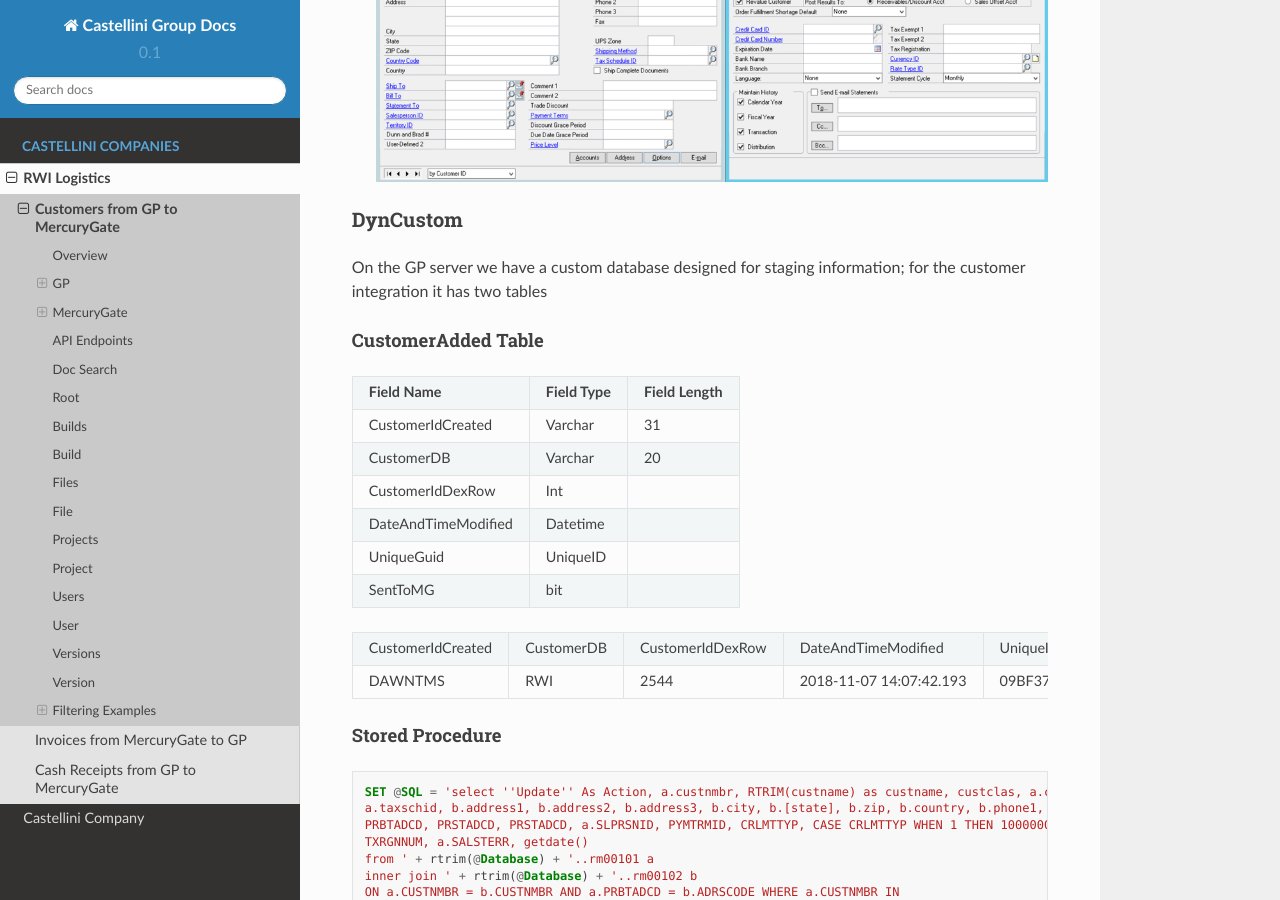
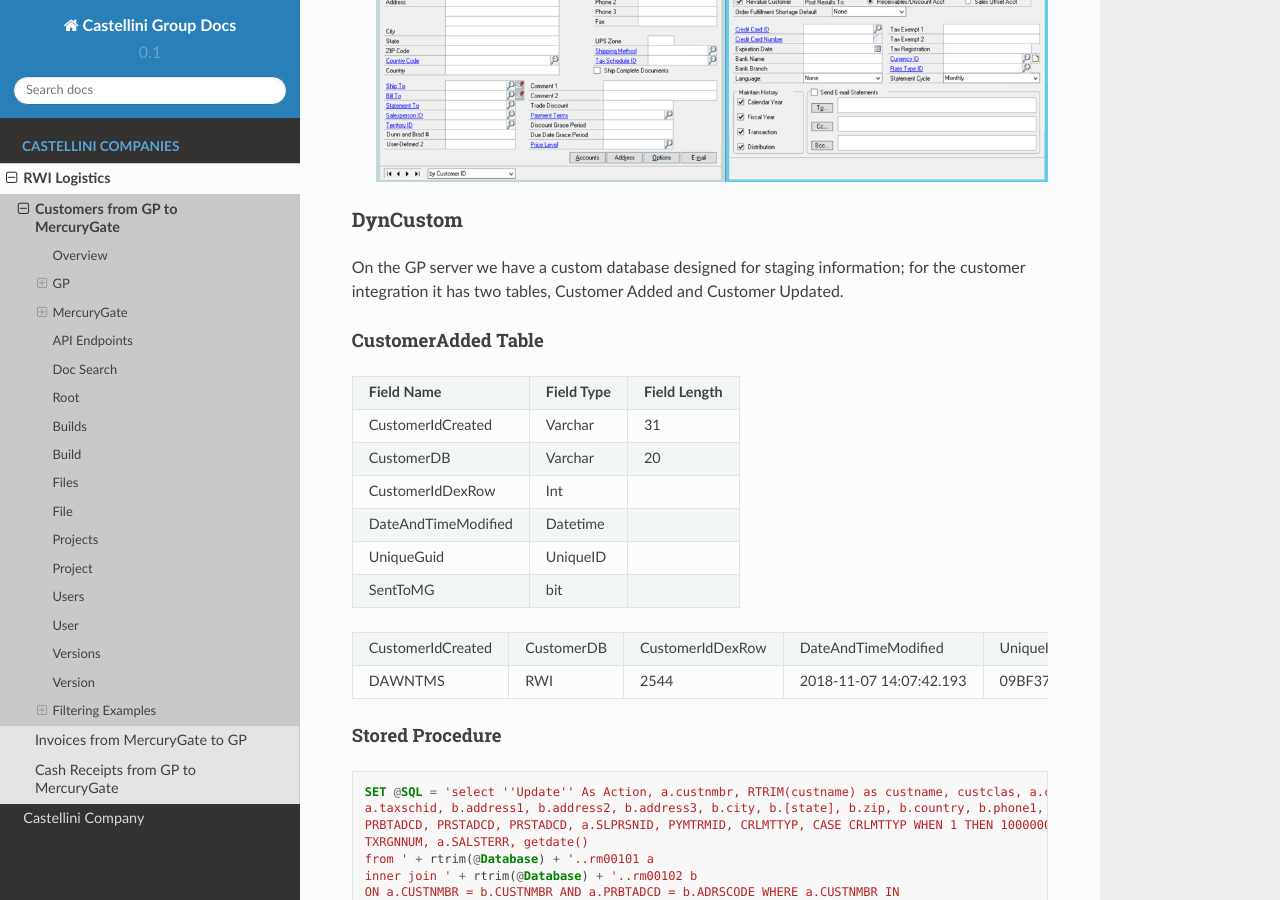
Before and after one commit to admartin66/Castellini-Group-Docs, a Sphinx documentation site: the page built from docs/source/rwilogistics/customers.rst, in a window 1280 px wide and 900 px high, scrolled down 1260 px. Built offline with Sphinx 7.4.7 and the Read the Docs theme 2.0.0, drawn with Linux system fonts in a browser that asks for light colours.

Commit message:
Update customers.rst

```diff
--- a/docs/source/rwilogistics/customers.rst
+++ b/docs/source/rwilogistics/customers.rst
@@ -29,7 +29,8 @@
 DynCustom
 ~~~~~~~~~
 
-On the GP server we have a custom database designed for staging information; for the customer integration it has two tables
+On the GP server we have a custom database designed for staging information; for the customer integration it has two tables, Customer Added and
+Customer Updated.
 
 
 CustomerAdded Table
```
